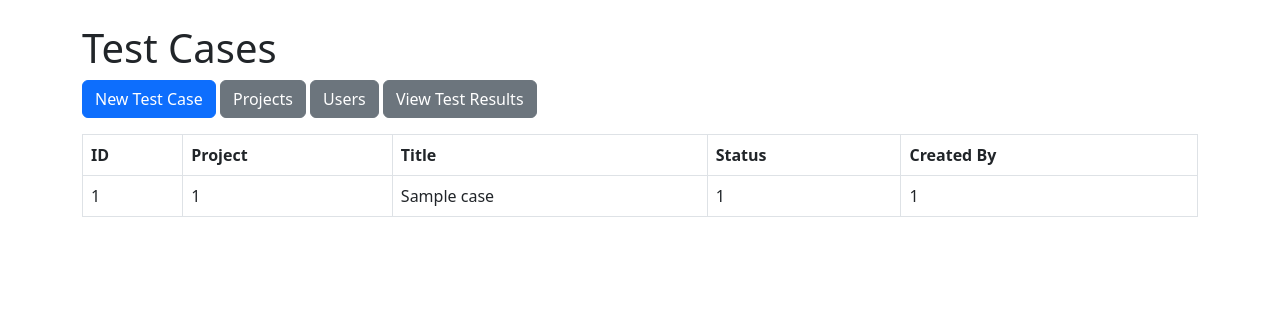
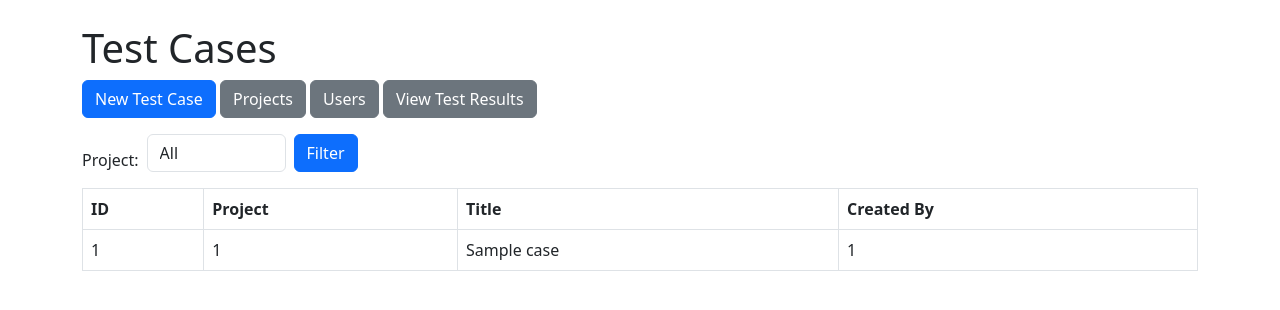
Before and after one commit to kruzikt/kdbs2_test_management_app, a Flask app: page /testcases in a window 1280 px wide. Shown: the top 310 px of the page. Run offline with Flask 3, Linux system fonts and the light colour scheme; tables that the repository leaves empty hold one stand-in row (values such as "Sample post"); parts of the project's set-up code (start-up, migrations or seed data) failed here and were passed over.

Commit message:
Test cases - odstraneni statusu, pridani filtru podle projektu

```diff
--- a/app.py
+++ b/app.py
@@ -46,8 +46,13 @@ def new_project():
 
 @app.route('/testcases')
 def list_test_cases_page():
-    testcases = TestCase.query.all()
-    return render_template('testcases.html', testcases=testcases)
+    project_id = request.args.get('project_id', type=int)
+    projects = Project.query.all()
+    if project_id:
+        testcases = TestCase.query.filter_by(project_id=project_id).all()
+    else:
+        testcases = TestCase.query.all()
+    return render_template('testcases.html', testcases=testcases, projects=projects, selected_project_id=project_id)
 
 @app.route('/testcases/new', methods=['GET', 'POST'])
 def new_test_case():
--- a/templates/testcases.html
+++ b/templates/testcases.html
@@ -19,13 +19,31 @@
         <div class="alert alert-success">{{ messages[0] }}</div>
         {% endif %}
         {% endwith %}
+        <form method="get" class="mb-3">
+            <div class="row g-2 align-items-end">
+                <div class="col-auto">
+                    <label for="project_id" class="form-label mb-0">Project:</label>
+                </div>
+                <div class="col-auto">
+                    <select class="form-control" id="project_id" name="project_id" onchange="this.form.submit()">
+                        <option value="">All</option>
+                        {% for project in projects %}
+                        <option value="{{ project.id }}" {% if selected_project_id==project.id %}selected{% endif %}>{{
+                            project.name }}</option>
+                        {% endfor %}
+                    </select>
+                </div>
+                <div class="col-auto">
+                    <button type="submit" class="btn btn-primary">Filter</button>
+                </div>
+            </div>
+        </form>
         <table class="table table-bordered">
             <thead>
                 <tr>
                     <th>ID</th>
                     <th>Project</th>
                     <th>Title</th>
-                    <th>Status</th>
                     <th>Created By</th>
                 </tr>
             </thead>
@@ -35,7 +53,6 @@
                     <td>{{ tc.id }}</td>
                     <td>{{ tc.project_id }}</td>
                     <td>{{ tc.title }}</td>
-                    <td>{{ tc.status_id }}</td>
                     <td>{{ tc.created_by }}</td>
                 </tr>
                 {% endfor %}
```
